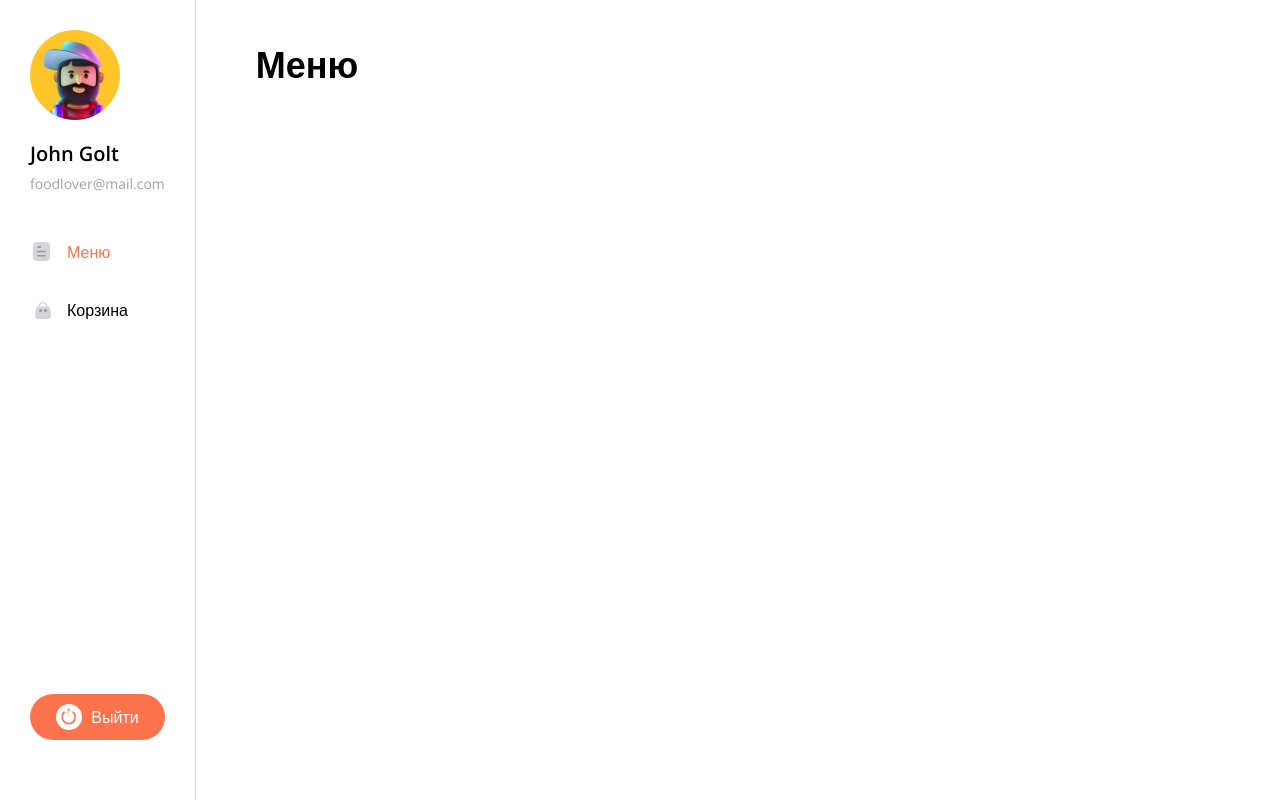
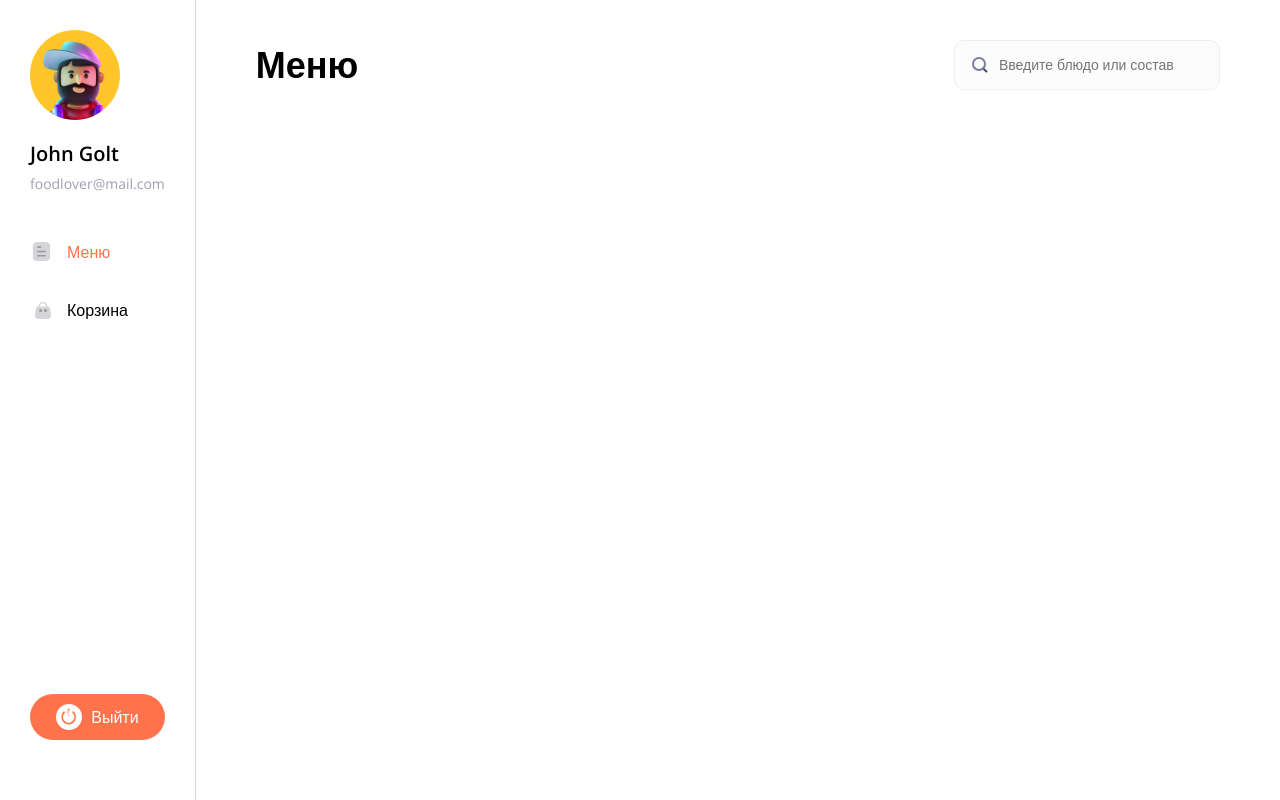
Before and after one commit to Cathereum/delivery-app, a React (Vite) app: page / in a window 1280 px wide. Built offline with nearby package versions, Linux system fonts and the light colour scheme.

Commit message:
Implemented "search" component

```diff
--- /dev/null
+++ b/src/components/Search/Search.module.css
@@ -0,0 +1,22 @@
+.search {
+  padding: 16px 30px 16px 44px;
+  border-radius: 10px;
+  border: 1px solid #efefef;
+  background: #fcfcfd;
+  min-width: 190px;
+
+  color: #9aa0b4;
+  font-size: 14px;
+  font-style: normal;
+  font-weight: 400;
+}
+
+.search-wrapper {
+  position: relative;
+}
+
+.search-icon {
+  position: absolute;
+  left: 18px;
+  top: 17px;
+}
--- /dev/null
+++ b/src/components/Search/Search.tsx
@@ -0,0 +1,18 @@
+import { FC, InputHTMLAttributes } from "react";
+import styles from "./Search.module.css";
+import cn from "classnames";
+
+export interface SearchProps extends InputHTMLAttributes<HTMLInputElement> {}
+
+export const Search: FC<SearchProps> = ({ className, ...props }) => {
+  return (
+    <div className={styles["search-wrapper"]}>
+      <input className={cn(styles["search"], className)} {...props} />
+      <img
+        className={styles["search-icon"]}
+        src="/search-icon.svg"
+        alt="search-icon"
+      />
+    </div>
+  );
+};
--- a/src/layout/Layout/Layout.module.css
+++ b/src/layout/Layout/Layout.module.css
@@ -60,4 +60,5 @@
 
 .content {
   padding: 40px 60px;
+  width: 100%;
 }
--- /dev/null
+++ b/src/pages/Menu/Menu.module.css
@@ -0,0 +1,4 @@
+.menu-header {
+  display: flex;
+  justify-content: space-between;
+}
--- a/src/pages/Menu/Menu.tsx
+++ b/src/pages/Menu/Menu.tsx
@@ -1,5 +1,12 @@
 import { Headling } from "../../components/Headling/Headling";
+import { Search } from "../../components/Search/Search";
+import styles from "./Menu.module.css";
 
 export const Menu = () => {
-  return <Headling>Меню</Headling>;
+  return (
+    <div className={styles["menu-header"]}>
+      <Headling>Меню</Headling>
+      <Search placeholder="Введите блюдо или состав" />
+    </div>
+  );
 };
```
Also changed, not shown: public/search-icon.svg (added).
